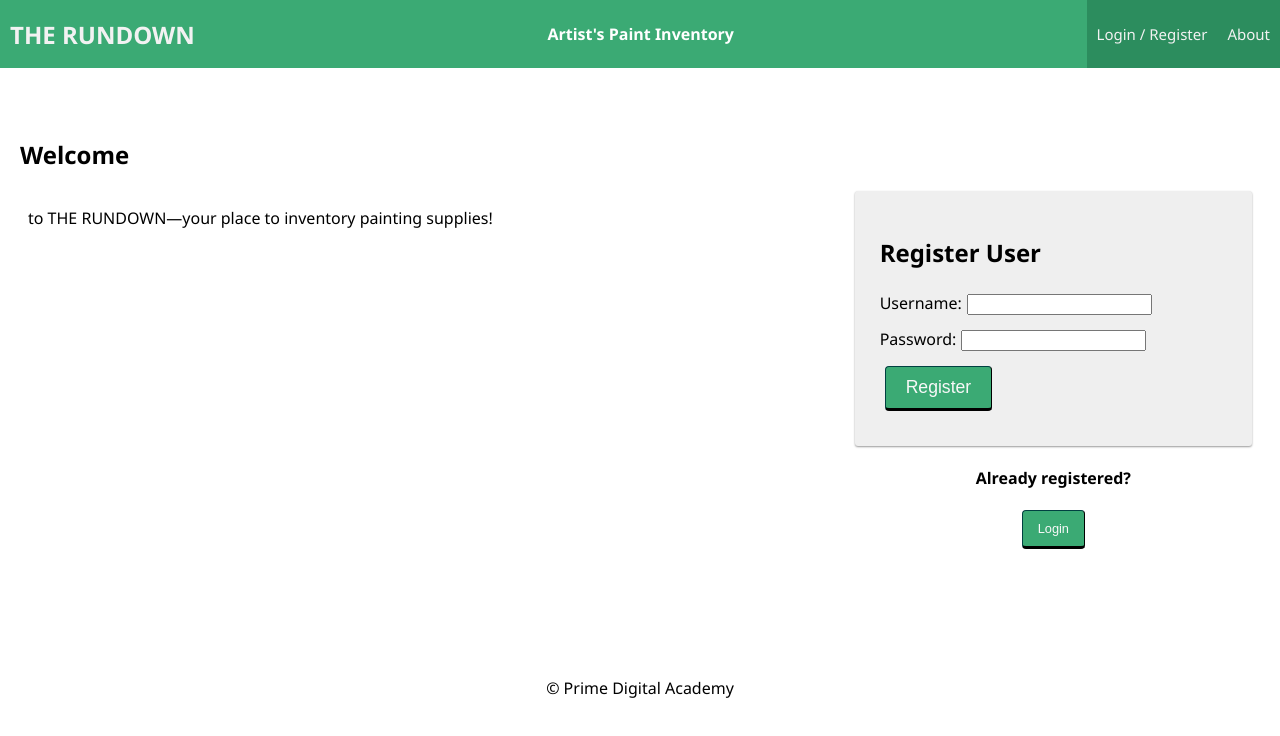
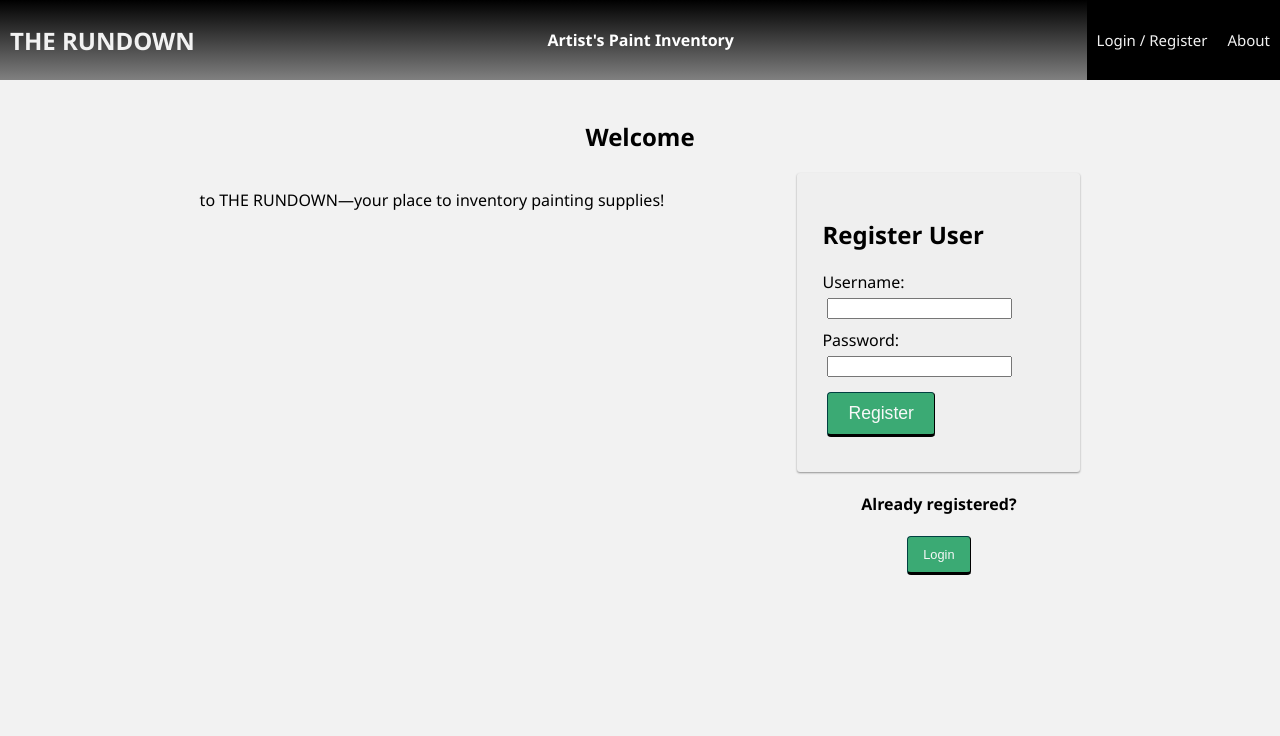
Before and after one commit to librarykrystal/artist-inventory, a React (Create React App) app: page /add#/home in a window 1280 px wide. Shown: the top 736 px of the page. Built offline with nearby package versions, Linux system fonts and the light colour scheme; no server answers.

Commit message:
CSS edits. Top nav is sticky; list is centered.

```diff
--- a/src/components/App/App.css
+++ b/src/components/App/App.css
@@ -7,6 +7,7 @@ body,
 body {
   font-family: 'Segoe UI', Tahoma, Geneva, Verdana, sans-serif;
   margin: 0px;
+  background-color: #f2f2f2;
 }
 
 img {
@@ -20,10 +21,61 @@ Container
 
 .container {
   padding: 20px;
+  display: flex;
+  flex-direction: column;
+  align-items: center;
+}
+
+.homeHeader {
+  text-align: center;
 }
 
 /* --------------------------------------------------------------------------------
-Button
+Inventory List
+-------------------------------------------------------------------------------- */
+
+.invList {
+  /* background-color: aqua; */
+  display: flex;
+  flex-direction: column;
+  /* justify-content: center; */
+  align-items: center;
+}
+
+.listItemContainer {
+  background-color: white;
+  border: 1px solid gray;
+  box-shadow: 1px 1px 3px;
+  display: grid;
+  grid-template-columns: 75% 25%;
+  width: 500px;
+  height: 150px;
+  margin: 10px;
+  padding-left: 20px;
+}
+
+.listItemName {
+  margin-bottom: 5px;
+}
+
+.listItemDetails {
+  margin-top: 0px;
+  margin-bottom: 5px;
+}
+
+.listingInfoContainer {
+background-color: white;
+grid-column-start: 1;
+}
+
+.listingColorContainer {
+background-color: white;
+grid-column-start: 2;
+margin: auto;
+}
+
+/* --------------------------------------------------------------------------------
+Buttons
 -------------------------------------------------------------------------------- */
 
 .btn {
--- a/src/components/App/App.jsx
+++ b/src/components/App/App.jsx
@@ -133,7 +133,7 @@ function App() {
             <h1>404</h1>
           </Route>
         </Switch>
-        <Footer />
+        {/* <Footer /> */}
       </div>
     </Router>
   );
--- a/src/components/ItemDetails/ItemDetails.jsx
+++ b/src/components/ItemDetails/ItemDetails.jsx
@@ -99,23 +99,24 @@ function ItemDetails() {
       { item.favorite == false && <p>♡</p> }
 
       { item.favorite == true &&
-        <button onClick={unfaveIt}>UNFAVORITE ♡</button>
+        <button onClick={unfaveIt}>UNFAVORITE</button>
       }
 
       { item.favorite == false &&
-        <button onClick={faveIt}>FAVORITE ♥</button>
+        <button onClick={faveIt}>FAVORITE</button>
       }
 
       {/* END LIKE KERFUFFLE */}
 
 
 
-      <p>DATA TEST: {JSON.stringify(item)}</p>
+      {/* <p>DATA TEST: {JSON.stringify(item)}</p> */}
       </>
 }
 
       {/* <LogOutButton className="btn" /> */}
       {/* <Link to={`/`}>HOME</Link> */}
+      <br />
       <button onClick={deleteMe}>DELETE THIS ITEM</button>
       <br />
       <button onClick={goBack}>HOME</button>
--- a/src/components/Nav/Nav.css
+++ b/src/components/Nav/Nav.css
@@ -1,11 +1,18 @@
+.navOuterContainer{
+  position: sticky;
+  top: 0px;
+}
+
 .nav {
   /* flex box layout */
   display: flex;
   justify-content: space-between;
   align-items: center;
 
-  margin: 0 0 30px;
-  background-color: #3baa74;
+  margin: 0 0 0px;
+  /* background-color: #3baa74; */
+  /* background-color: #8c8c8c; */
+  background-image: linear-gradient(to top, grey, black);
   overflow: hidden;
 }
 
@@ -24,9 +31,11 @@
 .navLink {
   display: inline-block;
   color: #f2f2f2;
-  background-color: #2c8d5e;
+  /* background-color: #2c8d5e; */
+  /* background-color:  #666666; */
+  background-color: black;
   text-align: center;
-  padding: 24px 10px;
+  padding: 30px 10px;
   text-decoration: none;
   font-size: 15px;
 
@@ -38,7 +47,8 @@
 }
 
 .navLink:hover {
-  background-color: #3baa74;
+  /* background-color: #3baa74; */
+  background-color: #8c8c8c;
 }
 
 .subtitle {
--- a/src/components/Nav/Nav.jsx
+++ b/src/components/Nav/Nav.jsx
@@ -8,6 +8,7 @@ function Nav() {
   const user = useSelector((store) => store.user);
 
   return (
+    <div className="navOuterContainer">
     <div className="nav">
       <Link to="/home">
         <h2 className="nav-title">THE RUNDOWN</h2>
@@ -42,6 +43,7 @@ function Nav() {
         </Link>
       </div>
     </div>
+    </div>
   );
 }
 
--- a/src/components/UserHome/UserHome.css
+++ b/src/components/UserHome/UserHome.css
@@ -1,31 +1,9 @@
-.listItemContainer {
-    border: 1px solid gray;
-    box-shadow: 1px 1px 3px;
-    /* display: inline-block; */
-    display: grid;
-    grid-template-columns: 75% 25%;
-    width: 500px;
-    height: 150px;
-    margin: 10px;
-    padding-left: 20px;
-}
+/*  */
 
-.listItemName {
-    margin-bottom: 5px;
-}
 
-.listItemDetails {
-    margin-top: 0px;
-    margin-bottom: 5px;
-}
 
-.listingInfoContainer {
-background-color: white;
-grid-column-start: 1;
-}
-
-.listingColorContainer {
-  background-color: white;
-  grid-column-start: 2;
-  margin: auto;
-}
+/* body {
+  background-color: #f2f2f2;
+  display: flex;
+  justify-content: center;
+} */
--- a/src/components/UserHome/UserHome.jsx
+++ b/src/components/UserHome/UserHome.jsx
@@ -35,11 +35,14 @@ function UserHome() {
 
   return (
     <div className="container">
+      <div className="homeHeader">
       <h2>Welcome, {user.username}!</h2>
-      <p>Your ID is: {user.id}</p>
+      {/* <p>Your ID is: {user.id}</p> */}
       <button onClick={goAdd}>ADD NEW ITEM</button>
-      <p>This is your inventory!</p>
 
+      </div>
+
+      <div className="invList">
       {inventory.length > 0 &&
         <>
           {inventory.map(item => {
@@ -67,13 +70,15 @@ function UserHome() {
                   </div>
 
                 </div>
+
               );
           })}
         </>
       }
+      </div>
 
 
-    <p>DATA TEST: {JSON.stringify(inventory)}</p>
+    {/* <p>DATA TEST: {JSON.stringify(inventory)}</p> */}
       {/* <LogOutButton className="btn" /> */}
     </div>
   );
```
